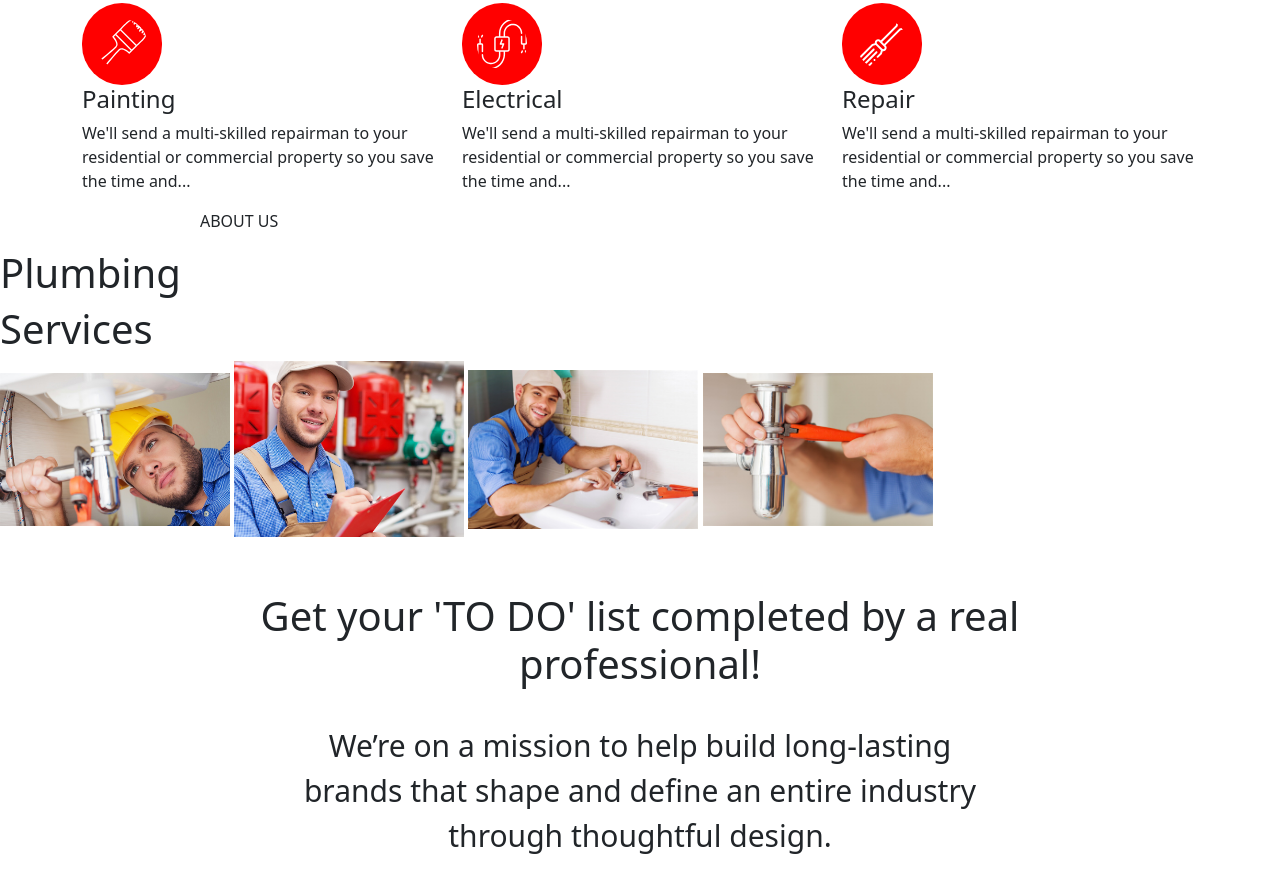
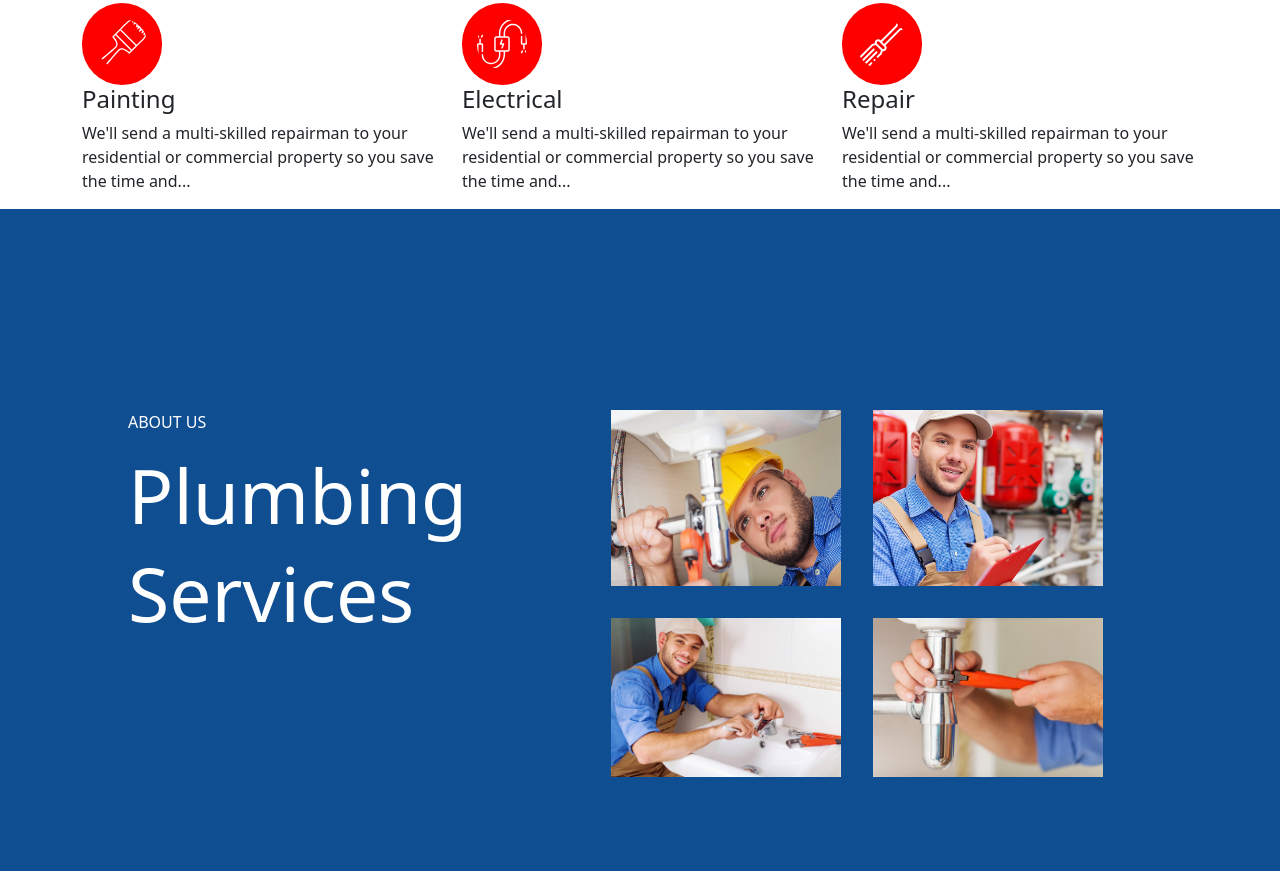
Before and after one commit to B-GaGs/kodecamp-stage3, a plain HTML site: page index.html in a window 1280 px wide. Shown: the part 2929-3800 px from the top of the page. Drawn offline with Linux system fonts and the light colour scheme.

Commit message:
Update style.css

```diff
--- a/css/style.css
+++ b/css/style.css
@@ -63,49 +63,40 @@
     padding: 15px 15px;
     border-radius: 40px;
 }
-.page5{
+.page{
     background-color: #104e92;
+    color: white;
     display: flex;
-    flex-direction: row;
-    height: 100%;
+    justify-content: center;
+    align-items: center;
+    height: 100vh;
 }
-.text-side2{
+.test{
+    width: 80%;
+    display: flex;
+}
+.night{
     width: 50%;
-    margin: auto;
+    margin-right: 1em;
 }
 .about{
-    margin-left: 200px;
     font-weight: 300;
 }
-.details{
-    text-align: center;
-    padding-left: 20px;
+.detal{
+    text-align: left;
     font-size: 75px;
     font-weight: 400;
 }
-.detail{
-    text-align: center;
-    padding-left: 20px;
-    font-size: 80px;
-    font-weight: 760;
-}
-.image-side2{
+.image-container{
+    height: 10%;
+    width: 60%;
+    margin-left: 1rem;
     display: flex;
     flex-wrap: wrap;
-    flex-direction: column;
-    flex-grow: initial;
 }
-.rows{
-    display: flex;
-    flex-direction: row;
-}
-.columns{
-    justify-content: center;
-    display: flex;
-    flex-direction: column;
-    margin: auto;
-    width: 25%;
-    height: 10%;
+.image-container img{
+    margin-right: 2em;
+    margin-bottom: 2em;
 }
 .page6{
     text-align: center;
```
